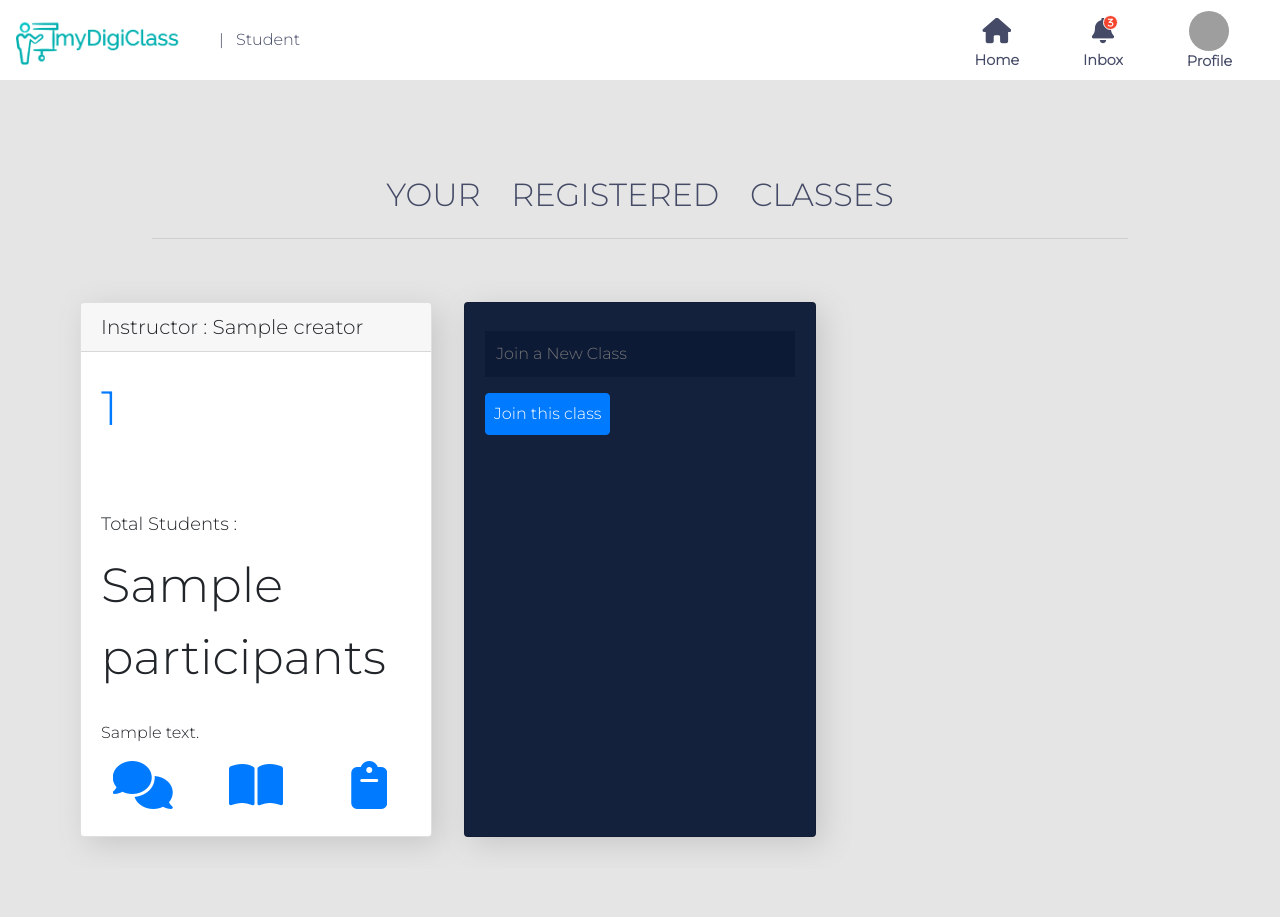
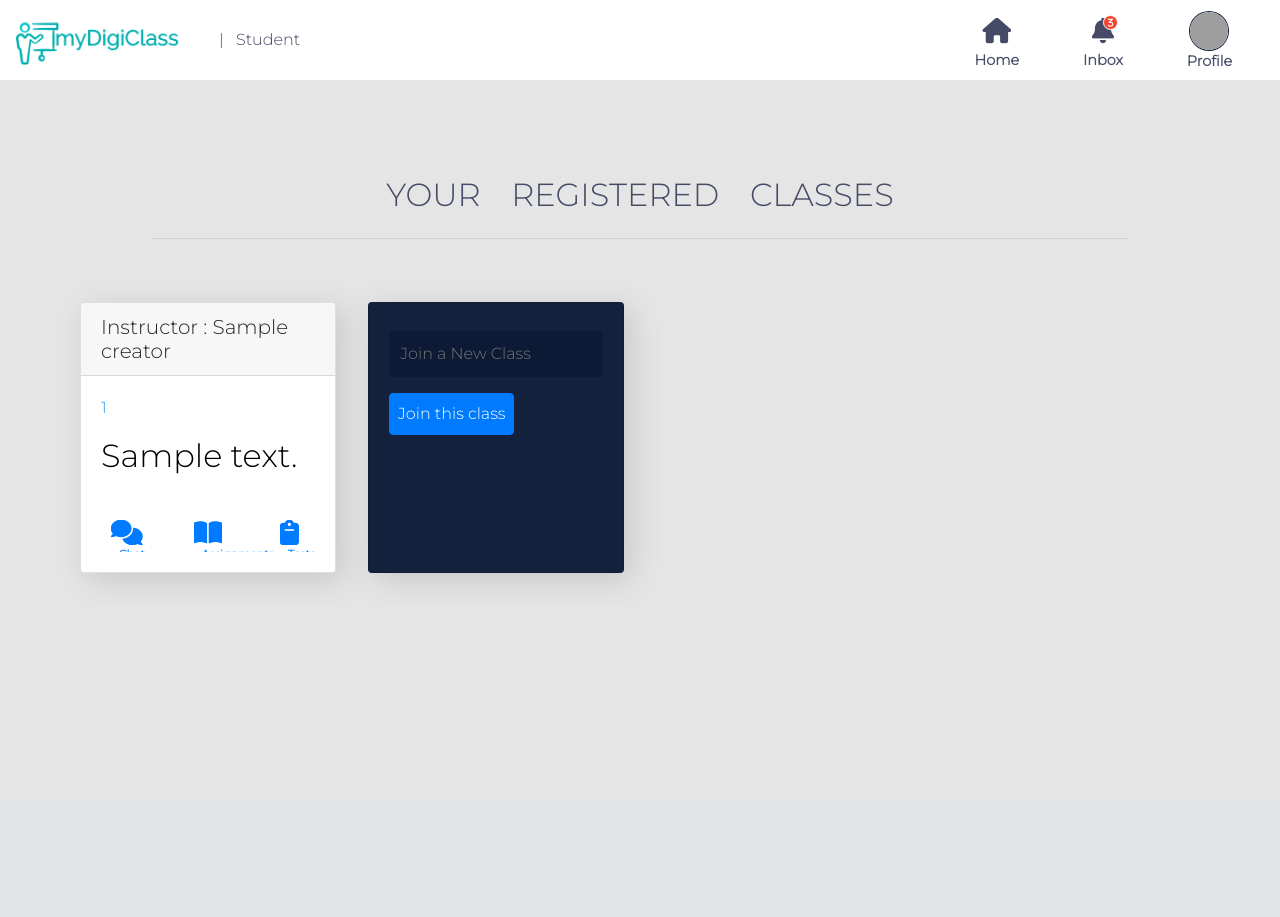
Before and after one commit to pan-kush/myDigiclass, a Flask app: template Template/class.html in a window 1280 px wide. After the commit the page ends 587 px from the top, so only its background shows below. Run offline with Flask 2, Linux system fonts and the light colour scheme; the template is opened without the code that fills it: most values are stand-ins (such as "Sample title", 1, 10 or a date in 2020); data that the repository does not hold is empty; parts of the project's set-up code (start-up, migrations or seed data) failed here and were passed over; some libraries are stand-ins or nearby versions; grey boxes are pictures that could not be loaded.

Commit message:
icons updated

```diff
--- a/Template/class.html
+++ b/Template/class.html
@@ -210,23 +210,35 @@
 				<!-- Card layout -->
 				<div class="card-body">
 					<div class="card-title">
-						<font size="9px">
-							<a href="#">{{ class.cls_id }}</a>
-							<p class="totalCount">
+						<div>
+							<a class="class_id"href="#">{{ class.cls_id }}</a>
+							<!-- <p class="totalCount">
 								<font size="4px">Total Students : </font>
 								<span class="num">{{ class.participants }}</span>
-							</p>
+							</p> -->
 							<!-- <br> -->
-						</font>
+						</div>
 					</div>
-				<p class="card-text">{{ class.desc }}</p>
+					<!-- <hr> -->
+				<p class="class-name">{{ class.desc }}</p>
+				<!-- <hr class=""> -->
+				<br>
 				<div class="options">
 					<div class="row">
-						<div class="col-lg-4 col-md-4 col-sm-4 icon-shelf"><a href="{{ url_for('chats',cls_id = class.cls_id) }}" class="icon-card"><i class="fas fa-3x fa-comments"></i></a>
+						<div class="col-lg-4 col-md-4 col-sm-4 icon-shelf"><a href="{{ url_for('chats',cls_id = class.cls_id) }}" class="icon-card">
+							<i class="fas fa-2x fa-comments"></i>
+							<div class="icon-caption icon-options-caption text-primary">Chat</div>
+						</a>
 						</div>
-						<div class="col-lg-4 col-md-4 col-sm-4 icon-shelf"><a href="/viewAss?cls_id={{ class.cls_id }}" class="icon-card"><i class="fas fa-3x fa-book-open"></i></a>
+						<div class="col-lg-4 col-md-4 col-sm-4 icon-shelf"><a href="/viewAss?cls_id={{ class.cls_id }}" class="icon-card">
+							<i class="fas fa-2x fa-book-open"></i>
+							<div class="icon-caption icon-options-caption text-primary">Assignments</div>
+						</a>
 						</div>
-						<div class="col-lg-4 col-md-4 col-sm-4 icon-shelf"><a href="/view_test?cls_id={{ class.cls_id }}" class="icon-card"><i class="fas fa-3x fa-clipboard"></i></a>
+						<div class="col-lg-4 col-md-4 col-sm-4 icon-shelf"><a href="/view_test?cls_id={{ class.cls_id }}" class="icon-card">
+							<i class="fas fa-2x fa-clipboard"></i>
+							<div class="icon-caption icon-options-caption text-primary">Tests</div>
+						</a>
 						</div>
 					</div>
 
--- a/static/css/view.css
+++ b/static/css/view.css
@@ -108,7 +108,7 @@ body {
 #avatar{
   height: 40px;
   width: 40px;
-  /* border: 1px solid #677DB7; */
+  border: 1px solid #14213D;
   border-radius: 50%;
 }
 
@@ -207,7 +207,7 @@ body {
   padding : 1em;
   /* border: 1px solid black; */
   display: grid;
-  grid-template-columns: repeat(auto-fill, minmax(370px, 1fr));
+  grid-template-columns: repeat(auto-fill, minmax(250px, 1fr));
 }
 
 /* Customizing card */
@@ -219,10 +219,46 @@ body {
   overflow: visible;
 }
 
+.class_id {
+  font-size: 1rem;
+  color: #2196F3;
+}
+
+.class-name {
+  font-size: 2rem;
+  color: #000;
+}
+
 .icon-shelf {
   text-align: center;
+  position: relative;
+  overflow: visible;
 }
 
+.icon-card {
+  text-decoration: none;
+  position: relative;
+  overflow:visible;
+}
+
+.icon-card:hover {
+  color: #14213D;
+  text-decoration: none;
+}
+
+.icon-options-caption {
+  position: absolute;
+  top: 1rem;
+  left: .5rem;
+  font-size: .7em;
+  /* display: none; */
+  z-index: 1010;
+}
+
+.icon-card:hover .icon-options-caption {
+  overflow:visible;
+  /* display: block; */
+}
 
 .btn-custom {
   margin: 3px;
@@ -294,8 +330,8 @@ body {
 
 .icon-create {
   position: absolute;
-  top: 0px;
-  right:0px;
+  top: 5px;
+  right:5px;
   /* box-shadow: 0px 9px 40px rgb(169, 174, 224); */
   border-radius: 50%;
   overflow-y: hidden;
@@ -303,8 +339,8 @@ body {
 
 
 .icon-create img {
-  height: 50px;
-  width: 50px;
+  height: 30px;
+  width: 30px;
   transition:ease;
   transition-duration: .5s;
 }
```
